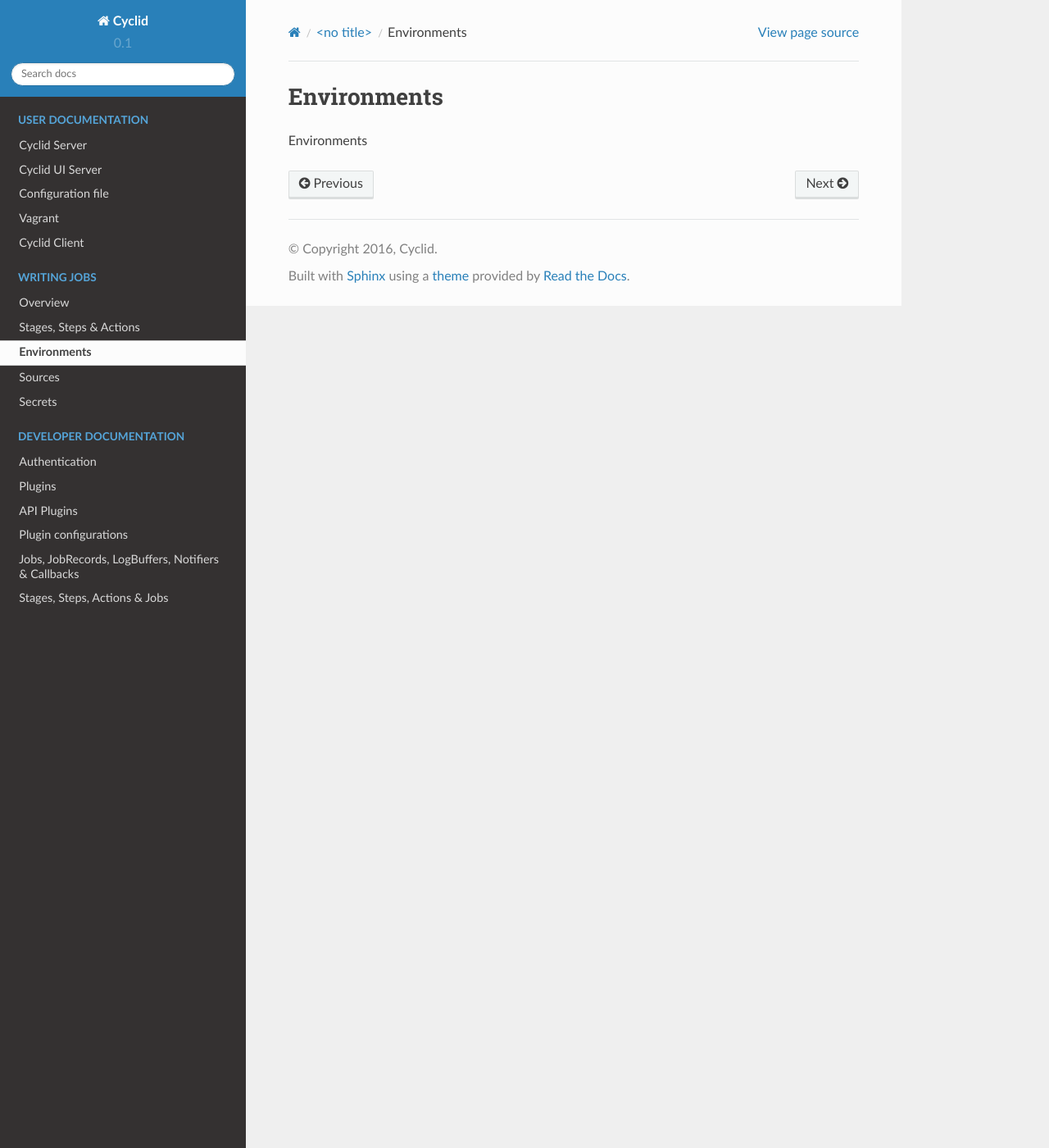
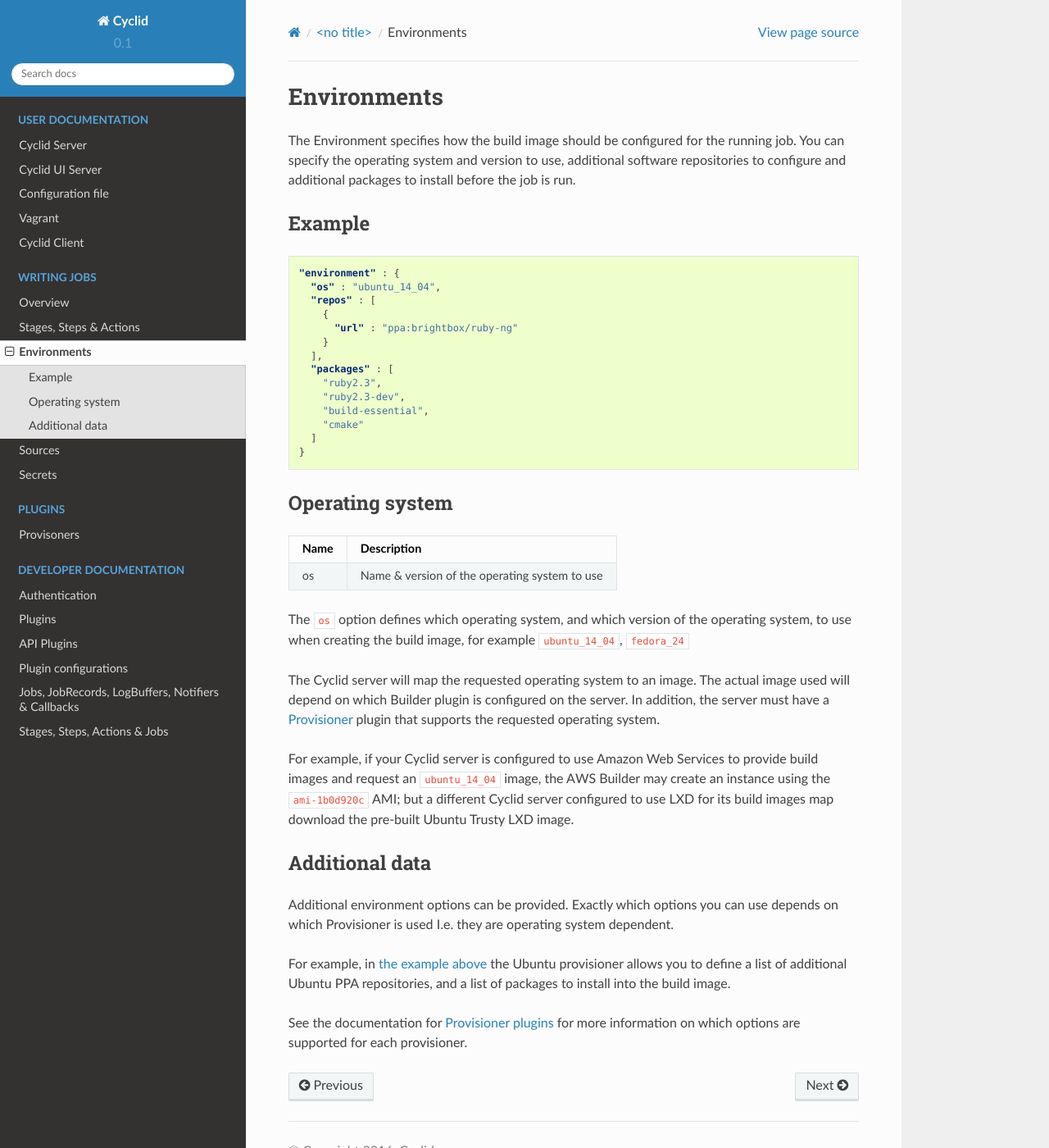
Before and after one commit to Cyclid/Cyclid-docs, a Sphinx documentation site: the page built from docs/jobs/environments.rst, in a window 1280 px wide and 1400 px high. Shown: the whole window at 82% size. Built offline with Sphinx 7.4.7 and the Read the Docs theme 2.0.0, drawn with Linux system fonts in a browser that asks for light colours.

Commit message:
Document the 'environment' block
Document the job 'environment'
Document the Provisioner plugins for Ubuntu & Debian
Split the Plugins index into it's own section in the TOC

```diff
--- a/docs/jobs/environments.rst
+++ b/docs/jobs/environments.rst
@@ -4,4 +4,71 @@
 Environments
 ############
 
-Environments
+The Environment specifies how the build image should be configured for the
+running job. You can specify the operating system and version to use,
+additional software repositories to configure and additional packages to
+install before the job is run.
+
+.. _environment_example:
+
+*******
+Example
+*******
+
+.. highlight:: json
+.. code:: json
+
+  "environment" : {
+    "os" : "ubuntu_14_04",
+    "repos" : [
+      {
+        "url" : "ppa:brightbox/ruby-ng"
+      }
+    ],
+    "packages" : [
+      "ruby2.3",
+      "ruby2.3-dev",
+      "build-essential",
+      "cmake"
+    ]
+  }
+
+****************
+Operating system
+****************
+
+===== ====================================================
+Name  Description
+===== ====================================================
+os    Name & version of the operating system to use
+===== ====================================================
+
+The ``os`` option defines which operating system, and which version of the
+operating system, to use when creating the build image, for example
+``ubuntu_14_04``, ``fedora_24``
+
+The Cyclid server will map the requested operating system to an image. The
+actual image used will depend on which Builder plugin is configured on the
+server. In addition, the server must have a :ref:`Provisioner <provisioners>`
+plugin that supports the requested operating system.
+
+For example, if your Cyclid server is configured to use Amazon Web Services to
+provide build images and request an ``ubuntu_14_04`` image, the AWS Builder
+may create an instance using the ``ami-1b0d920c`` AMI; but a different Cyclid
+server configured to use LXD for its build images map download the pre-built
+Ubuntu Trusty LXD image.
+
+***************
+Additional data
+***************
+
+Additional environment options can be provided. Exactly which options you can
+use depends on which Provisioner is used I.e. they are operating system
+dependent.
+
+For example, in :ref:`the example above <environment_example>` the Ubuntu
+provisioner allows you to define a list of additional Ubuntu PPA repositories,
+and a list of packages to install into the build image.
+
+See the documentation for :ref:`Provisioner plugins <provisioners>` for more
+information on which options are supported for each provisioner.
--- a/docs/plugins/index.rst
+++ b/docs/plugins/index.rst
@@ -2,3 +2,5 @@
 
 .. toctree::
    :maxdepth: 3
+
+   provisioners
```
Also changed, not shown: docs/index.rst (+9 -0 lines), docs/plugins/provisioners.rst (added, +119 -0 lines).
